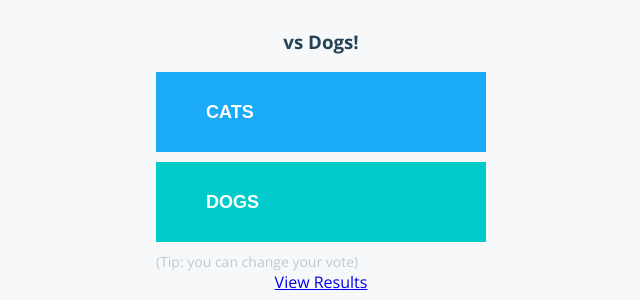
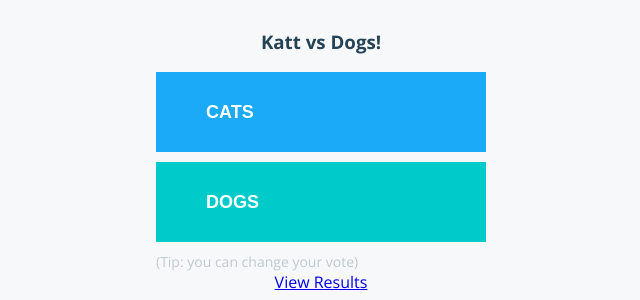
Before and after one commit to dockersamples/example-voting-app, a Flask app: page / in a window 1280 px wide. Shown: the top 300 px of the page, without its empty margins (319-959 px from the left). Run offline with Flask 2, Linux system fonts and the light colour scheme; some libraries are stand-ins or nearby versions.

Commit message:
Update index.html

```diff
--- a/vote/templates/index.html
+++ b/vote/templates/index.html
@@ -2,7 +2,7 @@
 <html>
   <head>
     <meta charset="utf-8">
-    <title>{{Katt}} vs {{option_b}}!</title>
+    <title>Katt vs {{option_b}}!</title>
     <base href="/index.html">
     <meta name = "viewport" content = "width=device-width, initial-scale = 1.0">
     <meta name="keywords" content="docker-compose, docker, stack">
@@ -14,7 +14,7 @@
     <div id="content-container">
       <div id="content-container-center">
 
-        <h3>{{Katt}} vs {{option_b}}!</h3>
+        <h3>Katt vs {{option_b}}!</h3>
         <form id="choice" name='form' method="POST" action="/">
           <button id="a" type="submit" name="vote" class="a" value="a">{{option_a}}</button>
           <button id="b" type="submit" name="vote" class="b" value="b">{{option_b}}</button>
```
